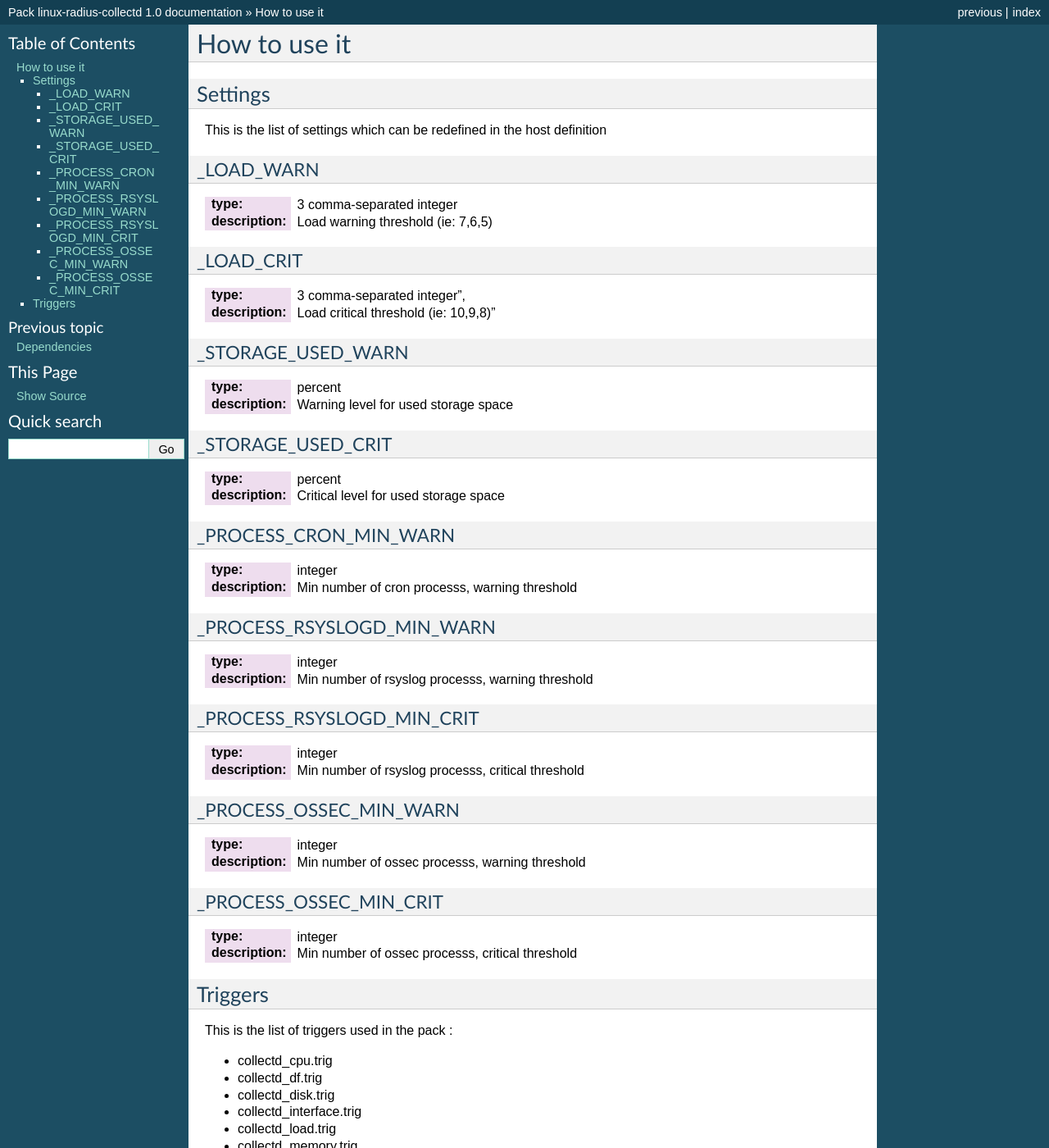
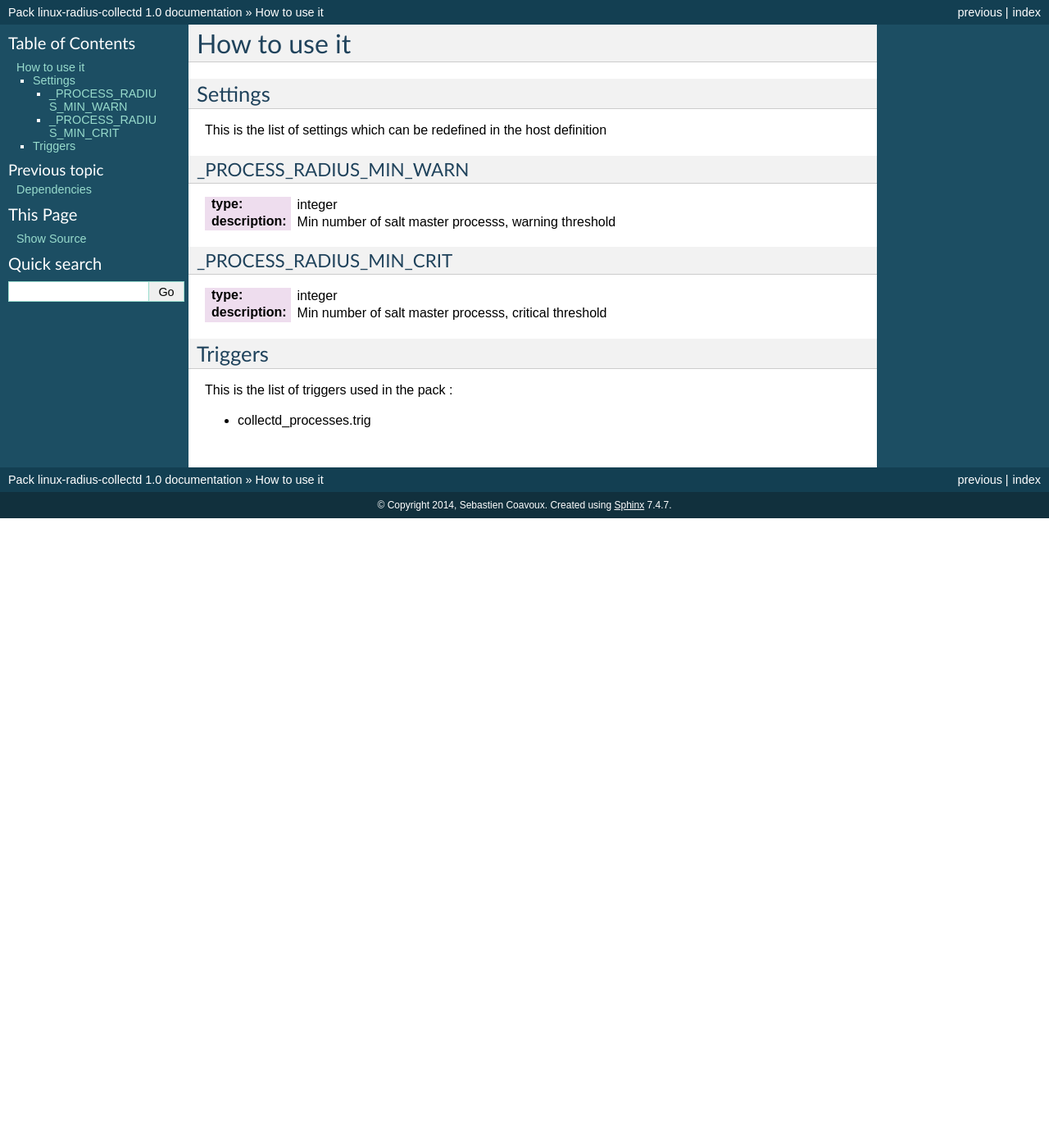
Before and after one commit to savoirfairelinux/monitoring-tools, a Sphinx documentation site: the page built from doc/source/howtouseit.rst, in a window 1280 px wide and 1400 px high. Shown: the whole window at 82% size. Built offline with Sphinx 7.4.7, drawn with Linux system fonts in a browser that asks for light colours; some of the changed text lies outside the part shown.

Commit message:
Add Layout

```diff
--- a/doc/source/howtouseit.rst
+++ b/doc/source/howtouseit.rst
@@ -7,68 +7,19 @@
 
 This is the list of settings which can be redefined in the host definition
 
-_LOAD_WARN
-----------
+_PROCESS_RADIUS_MIN_WARN
+-----------------------------
 
-:type:              3 comma-separated integer
-:description:       Load warning threshold (ie: 7,6,5)
+:type:              integer
+:description:       Min number of salt master processs, warning threshold
 
 
-_LOAD_CRIT
-----------
-
-:type:              3 comma-separated integer",
-:description:        Load critical threshold (ie: 10,9,8)"
-
-
-_STORAGE_USED_WARN
-------------------
-
-:type:              percent
-:description:       Warning level for used storage space
-
-
-_STORAGE_USED_CRIT
-------------------
-
-:type:              percent
-:description:       Critical level for used storage space
-
-
-_PROCESS_CRON_MIN_WARN
-----------------------
+_PROCESS_RADIUS_MIN_CRIT
+-----------------------------
 
 :type:              integer
-:description:       Min number of cron processs, warning threshold
+:description:       Min number of salt master processs, critical threshold
 
-
-
-_PROCESS_RSYSLOGD_MIN_WARN
---------------------------
-
-:type:              integer
-:description:       Min number of rsyslog processs, warning threshold
-
-
-_PROCESS_RSYSLOGD_MIN_CRIT
---------------------------
-
-:type:              integer
-:description:       Min number of rsyslog processs, critical threshold
-
-
-_PROCESS_OSSEC_MIN_WARN
------------------------
-
-:type:              integer
-:description:       Min number of ossec processs, warning threshold
-
-
-_PROCESS_OSSEC_MIN_CRIT
------------------------
-
-:type:              integer
-:description:       Min number of ossec processs, critical threshold
 
 
 Triggers
@@ -76,12 +27,4 @@
 
 This is the list of triggers used in the pack :
 
-* collectd_cpu.trig
-* collectd_df.trig
-* collectd_disk.trig
-* collectd_interface.trig
-* collectd_load.trig
-* collectd_memory.trig
 * collectd_processes.trig
-* collectd_swap.trig
-* collectd_users.trig
```
Also changed, not shown: doc/source/dependencies.rst (+20 -26 lines), 1 other file.
